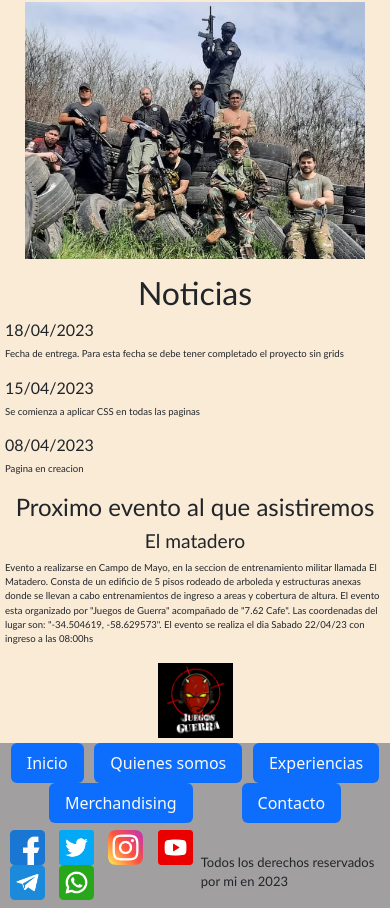
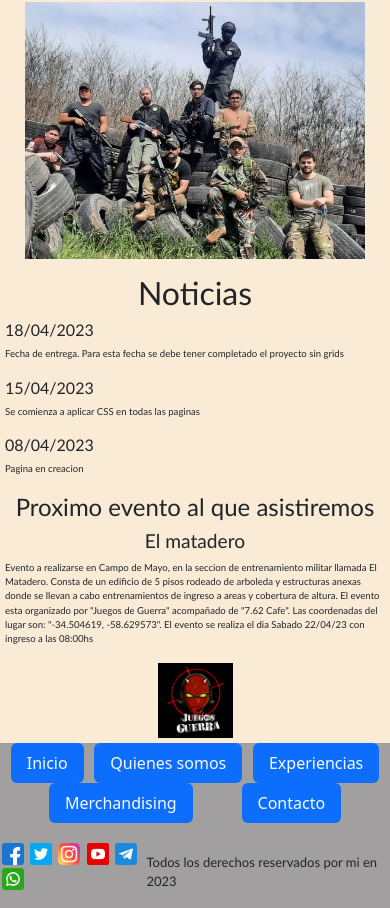
Before and after one commit to Jean-Valdivia/Curso-DW, a plain HTML site: page index.html in a window 390 px wide. Shown: the part 421-1329 px from the top of the page. Drawn offline with nearby package versions, Linux system fonts and the light colour scheme.

Commit message:
footerarreglado

```diff
--- a/css/style.css
+++ b/css/style.css
@@ -35,6 +35,7 @@ header section {
 
 .header__img {
     width: 17%;
+    max-width: 215px;
 }
 
 
@@ -337,6 +338,11 @@ footer div p {
     .main__section__proximoevento__div img {
         height: 75px;
     }
+
+    footer div div img {
+        height: 22px;
+        padding-left: 2px;
+    }
 }
 
 
```
